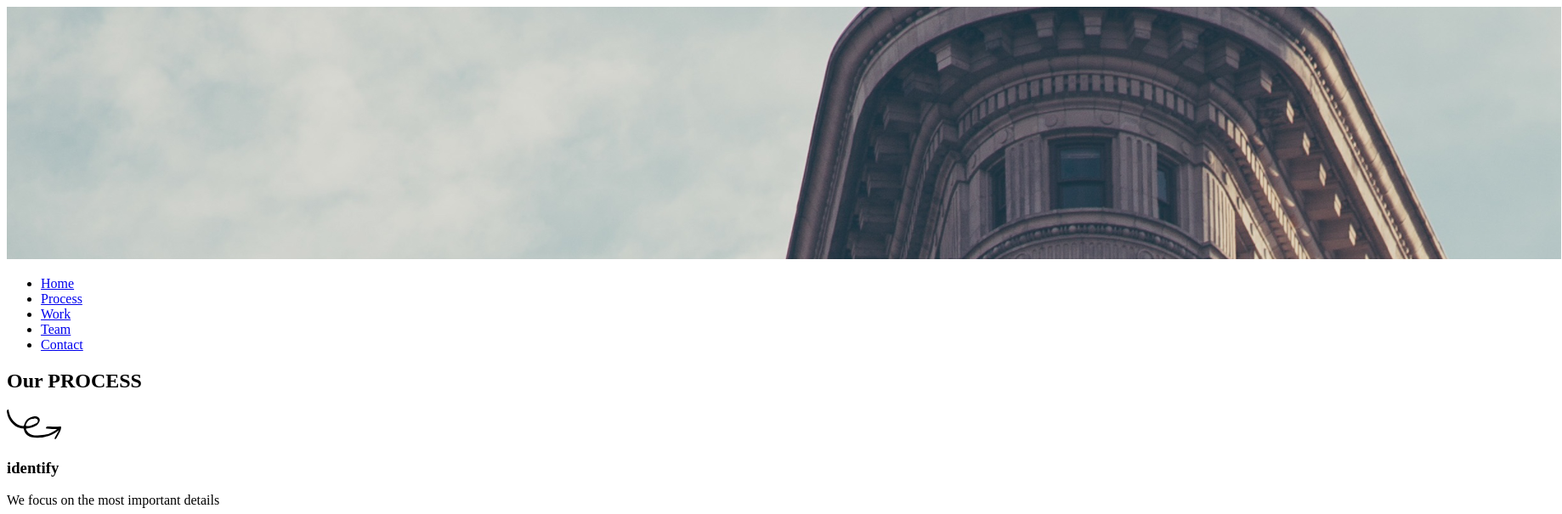
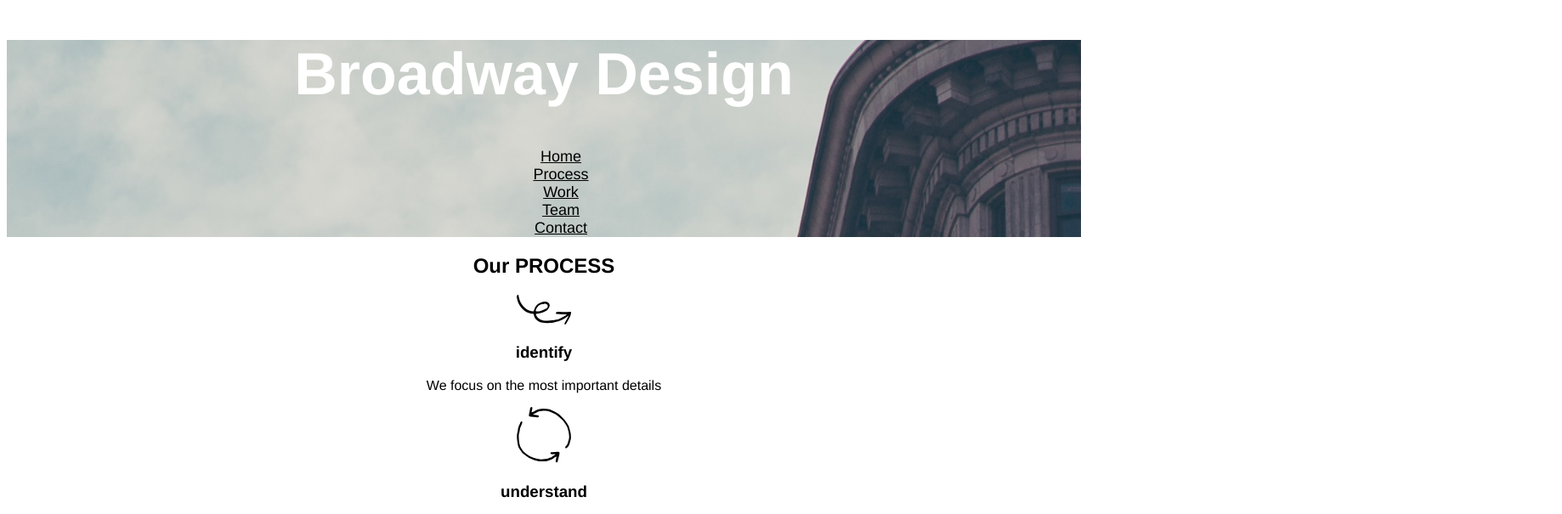
Before and after one commit to kosa4real/broadway, a plain HTML site: page index.html in a window 1280 px wide. Shown: the top 605 px of the page at 85% size, 1838 px wide, since content can reach past the window. Drawn offline with Linux system fonts and the light colour scheme.

Commit message:
implement css and update heading in index

```diff
--- a/index.html
+++ b/index.html
@@ -3,10 +3,11 @@
   <head>
     <meta charset="utf-8">
     <title>Broadway</title>
+    <link  href="./resources/css/style.css" type="text/css" rel="stylesheet">
   </head>
   <body>
     <div class="heading">
-      <img src="./resources/images/the-flatiron-building.png" alt="">
+      <h1>Broadway Design</h1>
       <ul>
         <li><a href="#">Home</a></li>
         <li><a href="#">Process</a></li>
--- a/resources/css/style.css
+++ b/resources/css/style.css
@@ -0,0 +1,24 @@
+body{
+  background-color: white;
+  font-family: Helvetica, sans-serif;
+  text-align: center;
+}
+.heading {
+  background-image: url(../images/the-flatiron-building.png);
+}
+h1,
+h2,
+h3 {
+  font-weight: bold;
+}
+h1 {
+  font-size: 70px;
+  color: white;
+}
+li{
+  list-style-type: none;
+  font-size: 18px;
+}
+li a {
+  color:inherit;
+}
```
